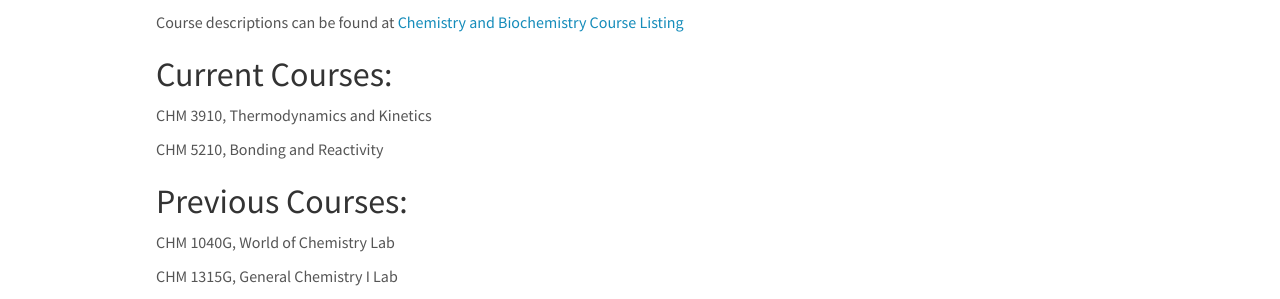
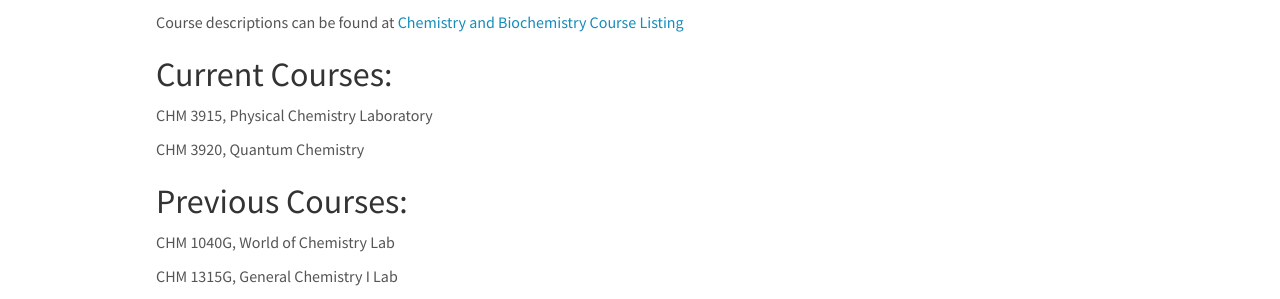
Before and after one commit to PellizzeriLab/PellizzeriLab.github.io, a Jekyll site: the page built from _pages/teaching.md, in a window 1280 px wide. Shown: the part 171-470 px from the top of the page. Built offline with Jekyll 4.4.1, drawn with Linux system fonts in a browser that asks for light colours; nearby versions of some CDN libraries.

Commit message:
Update teaching.md

```diff
--- a/_pages/teaching.md
+++ b/_pages/teaching.md
@@ -13,9 +13,9 @@ Course descriptions can be found at [Chemistry and Biochemistry Course Listing](
 
 ## Current Courses:
 
-CHM 3910, Thermodynamics and Kinetics
+CHM 3915, Physical Chemistry Laboratory
 
-CHM 5210, Bonding and Reactivity
+CHM 3920, Quantum Chemistry
 
 ## Previous Courses:
 
```
